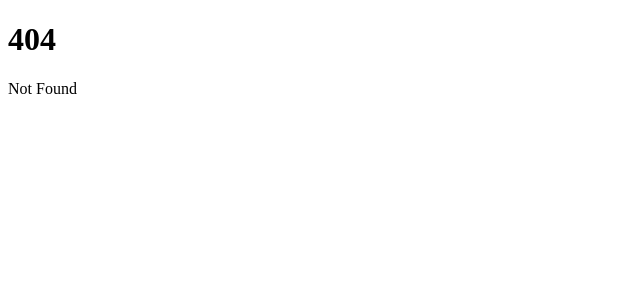
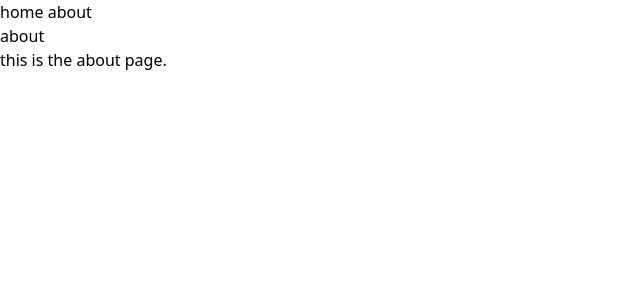
Before and after one commit to alohaquando/ChromaGallery, a SvelteKit app: page /about in a window 1280 px wide. Before the commit this address had no page. Shown: the top 300 px of the page, without its empty margins (0-640 px from the left). Built offline with nearby package versions, Linux system fonts and the light colour scheme.

Commit message:
FolderStructureSetUp

```diff
--- /dev/null
+++ b/postcss.config.js
@@ -0,0 +1,14 @@
+export default {
+  plugins: {
+    tailwindcss: {},
+    autoprefixer: {},
+  },
+}
+
+// postcss.config.js
+// module.exports = {
+//   plugins: {
+//     tailwindcss: {},
+//     autoprefixer: {},
+//   },
+// };
--- /dev/null
+++ b/src/routes/+layout.svelte
@@ -0,0 +1,9 @@
+<script>
+	import '../styles/index.css';
+  </script>
+
+<nav>
+	<a href="/" >home</a>
+	<a href="/about">about</a>
+</nav>
+<slot />
--- a/src/routes/+page.svelte
+++ b/src/routes/+page.svelte
@@ -1,2 +1,2 @@
-<h1>Welcome to SvelteKit</h1>
+<h1 class="text-3xl font-bold underline text-red-500">Welcome to SvelteKit</h1>
 <p>Visit <a href="https://kit.svelte.dev">kit.svelte.dev</a> to read the documentation</p>
--- /dev/null
+++ b/src/routes/about/+page.svelte
@@ -0,0 +1,3 @@
+
+<h1>about</h1>
+<p>this is the about page.</p>
--- /dev/null
+++ b/src/services/firebase/firebase.js
@@ -0,0 +1,21 @@
+// Import the functions you need from the SDKs you need
+import { initializeApp } from "firebase/app";
+import { getAnalytics } from "firebase/analytics";
+// TODO: Add SDKs for Firebase products that you want to use
+// https://firebase.google.com/docs/web/setup#available-libraries
+
+// Your web app's Firebase configuration
+// For Firebase JS SDK v7.20.0 and later, measurementId is optional
+const firebaseConfig = {
+  apiKey: "AIzaSyD6eZfb1M7NP_7lIgwQlS3xMvC8LVCf9DE",
+  authDomain: "thatonlinemuseum.firebaseapp.com",
+  projectId: "thatonlinemuseum",
+  storageBucket: "thatonlinemuseum.appspot.com",
+  messagingSenderId: "684483382216",
+  appId: "1:684483382216:web:71783ebfd3474900328efd",
+  measurementId: "G-KZQXZ2SQ12"
+};
+
+// Initialize Firebase
+const app = initializeApp(firebaseConfig);
+const analytics = getAnalytics(app);
--- /dev/null
+++ b/src/styles/index.css
@@ -0,0 +1,6 @@
+/* src/styles/index.css */
+@import 'tailwindcss/base';
+@import 'tailwindcss/components';
+@import 'tailwindcss/utilities';
+
+/* Your custom styles go here */
--- /dev/null
+++ b/tailwind.config.js
@@ -0,0 +1,8 @@
+/** @type {import('tailwindcss').Config} */
+export default {
+    content: ['./src/**/*.{html,js,svelte,ts}'],
+    theme: {
+      extend: {}
+    },
+    plugins: []
+  };
```
Also changed, not shown: package.json (+7 -3 lines), hello.ts (deleted), 1 other file (tests, documents, lock files or other folders).
